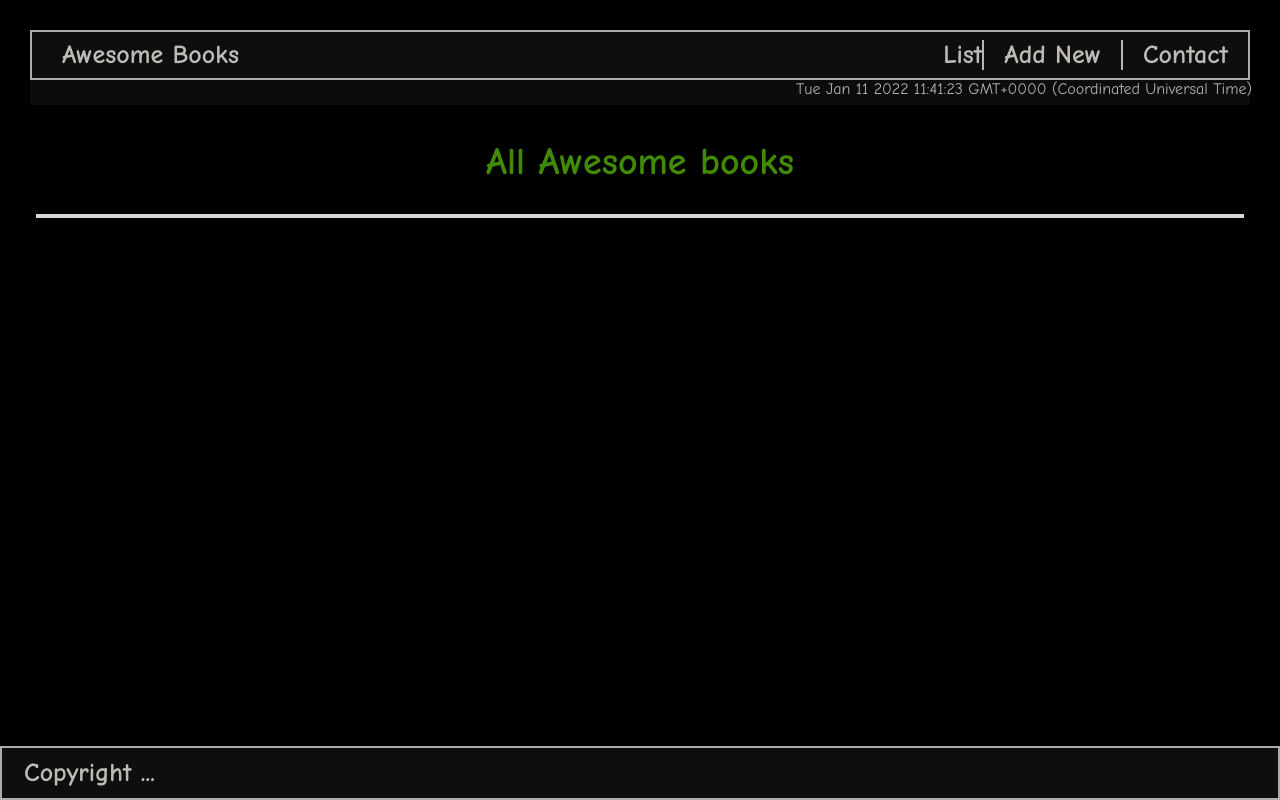
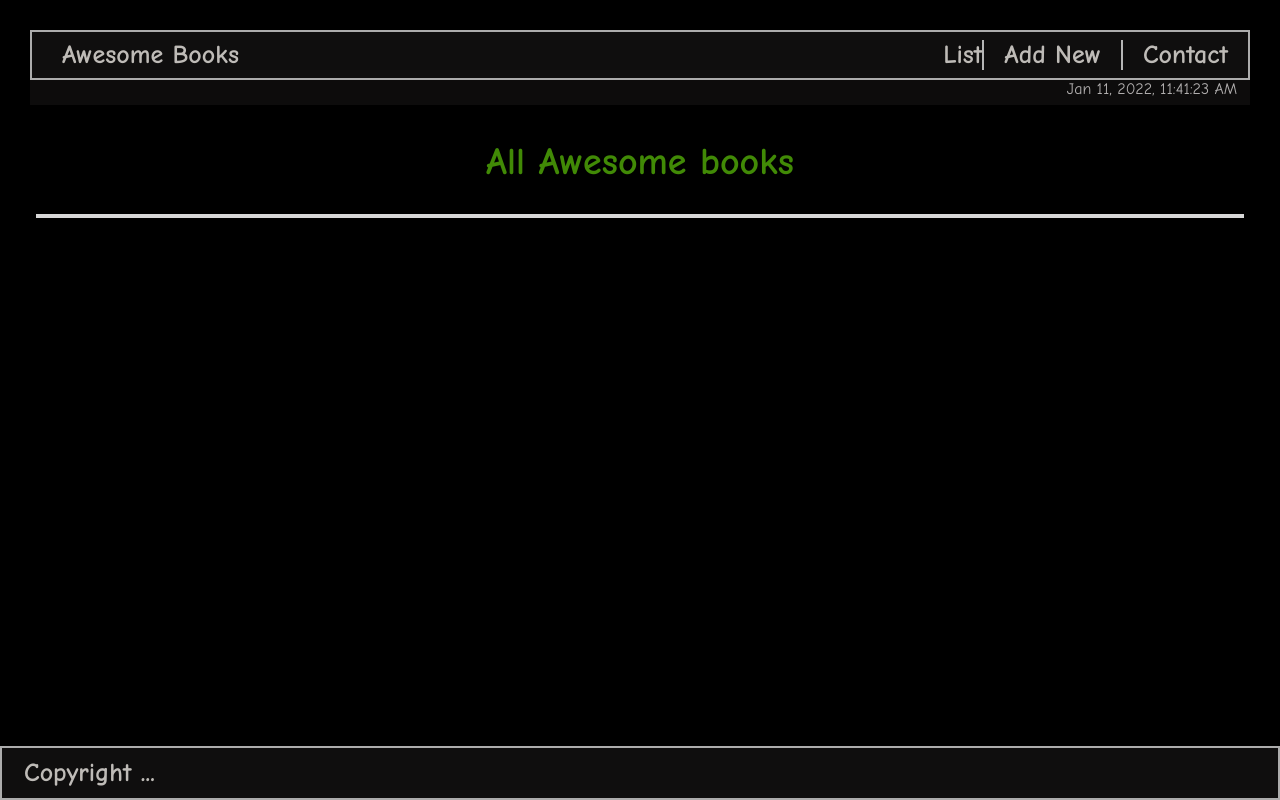
Before and after one commit to joskalenda/awesome-book-ES6, a website built with webpack: page src/index.html in a window 1280 px wide. Built offline with nearby package versions, Linux system fonts and the light colour scheme.

Commit message:
Remove comment code line and import luxon  time mudule

```diff
--- a/package.json
+++ b/package.json
@@ -36,5 +36,8 @@
     "webpack": "^5.65.0",
     "webpack-cli": "^4.9.1",
     "webpack-dev-server": "^4.7.2"
+  },
+  "dependencies": {
+    "luxon": "^2.3.0"
   }
 }
--- a/src/index.css
+++ b/src/index.css
@@ -87,7 +87,7 @@ a:hover {
   display: block;
   color: rgb(248, 244, 244);
   position: fixed;
-  right: -60%;
+  right: -80%;
   left: 0;
   z-index: 5;
 }
--- a/src/index.html
+++ b/src/index.html
@@ -6,7 +6,6 @@
   <meta name="viewport" content="width=device-width, initial-scale=1.0">
   <title>Awesome books</title>
   <link rel="stylesheet" href="/src/index.css">
-  <script src="https://cdn.jsdelivr.net/npm/luxon@2.0.2/build/global/luxon.min.js"></script>
 </head>
 <body>
   <header class="top-header">
@@ -60,8 +59,6 @@
       <p>Copyright ...</p>
     </div>
   </footer>
-  <!-- <script src="JS/navbar.js"></script>
-  <script src="JS/script.js"></script> -->
   <script src="/dist/main.js"></script>
 </body>
 </html>
--- a/src/index.js
+++ b/src/index.js
@@ -1,4 +1,5 @@
 import './index.css';
+import { DateTime } from 'luxon';
 import ObjectBook from './script.js';
 import { ListDisplay, NewBook, Getinfo } from './navbar.js';
 
@@ -12,7 +13,6 @@ const Store = new ObjectBook(inputTitle, inputAuthor);
 Store.booksList = JSON.parse(localStorage.getItem('storageFormData')) || [];
 Store.createElement(Store.booksList);
 Store.addBook();
-// Store.Clock();
 window.addEventListener('load', () => {
   Store.onPageLoad();
 });
@@ -22,7 +22,8 @@ ShowList.addEventListener('click', ListDisplay);
 ContactInfo.addEventListener('click', Getinfo);
 
 const displayTime = () => {
-  const date = new Date();
+  const Date  = DateTime.now();
+  const date = Date.toLocaleString(DateTime.DATETIME_MED_WITH_SECONDS);
   document.querySelector('#timer-p').innerHTML = date;
 };
 document.addEventListener('DOMContentLoaded', () => {
```
Also changed, not shown: 3 other files.
